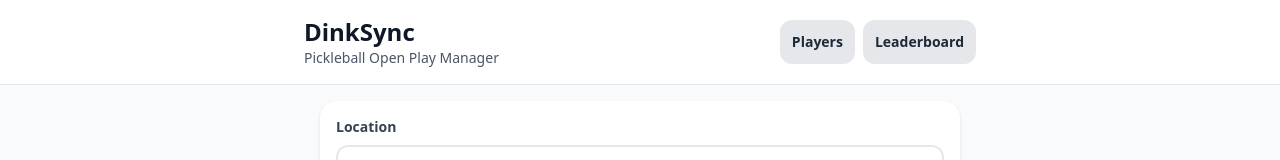
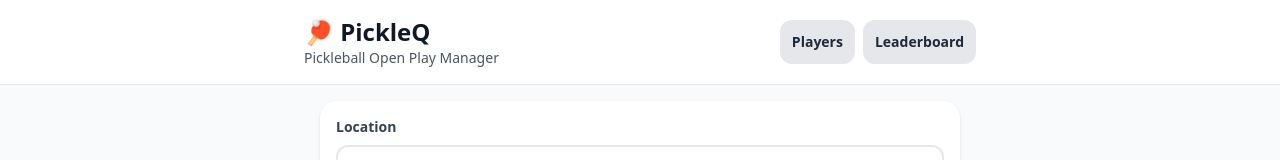
Before and after one commit to beatobongco/pickleq, a React (Vite) app: page / in a window 1280 px wide. Shown: the top 160 px of the page. Built offline with nearby package versions, Linux system fonts and the light colour scheme.

Commit message:
Change title

```diff
--- a/index.html
+++ b/index.html
@@ -7,7 +7,7 @@
     <meta name="apple-mobile-web-app-capable" content="yes" />
     <meta name="apple-mobile-web-app-status-bar-style" content="default" />
     <meta name="theme-color" content="#22C55E" />
-    <title>DinkSync - Pickleball Open Play Manager</title>
+    <title>PickleQ - Pickleball Open Play Manager</title>
   </head>
   <body>
     <div id="root"></div>
--- a/src/screens/SetupScreen.tsx
+++ b/src/screens/SetupScreen.tsx
@@ -38,7 +38,7 @@
       <header className="bg-white border-b border-gray-200 px-4 py-4">
         <div className="max-w-2xl mx-auto flex items-center justify-between">
           <div>
-            <h1 className="text-2xl font-bold text-gray-900">DinkSync</h1>
+            <h1 className="text-2xl font-bold text-gray-900">🏓 PickleQ</h1>
             <p className="text-gray-600 text-sm">Pickleball Open Play Manager</p>
           </div>
           <div className="flex gap-2">
```
